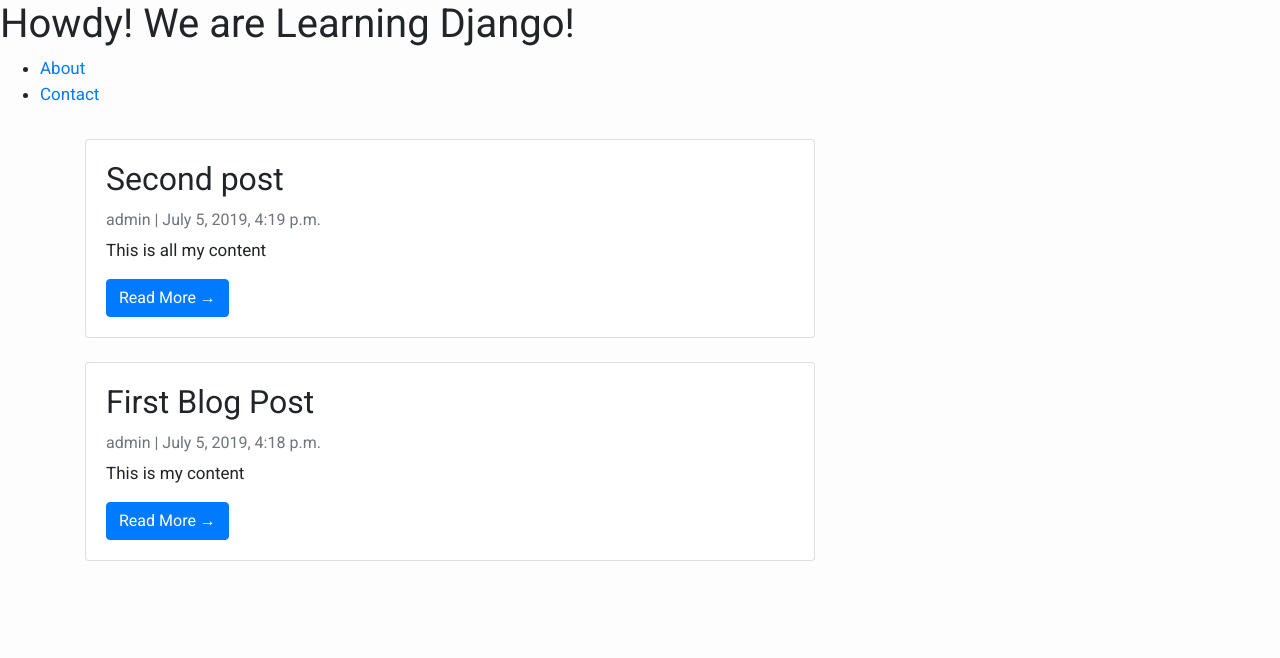
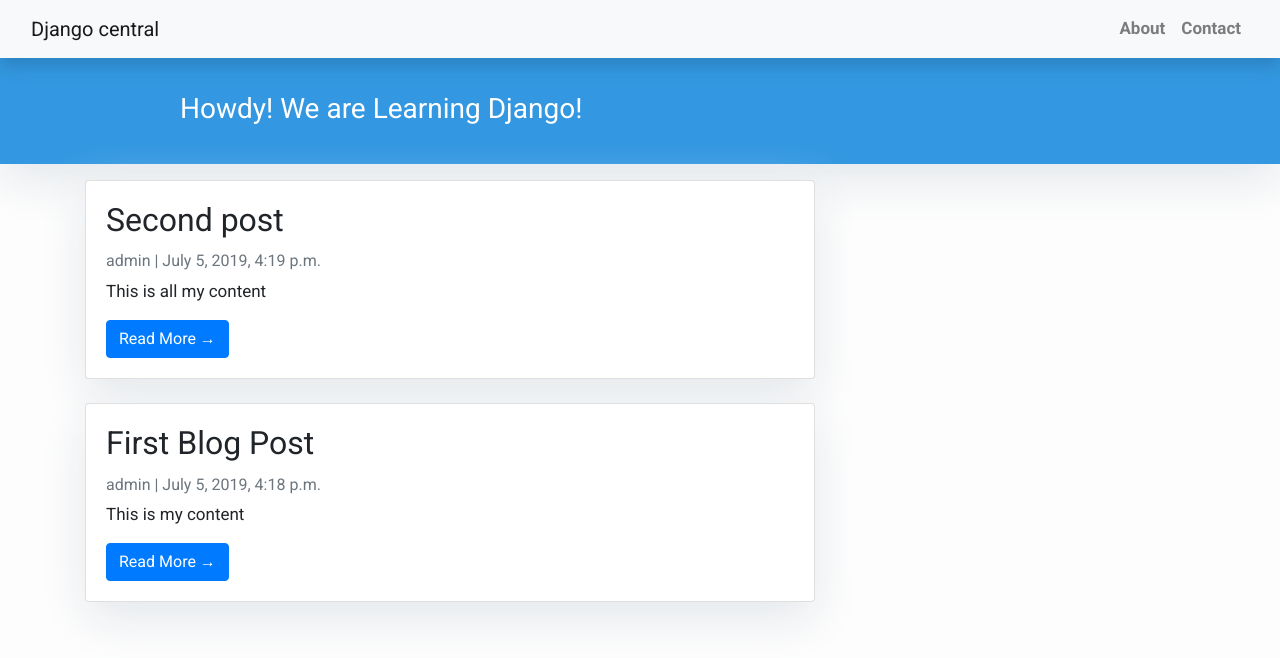
Before and after one commit to feeblefruits/django-page, a Django app: page / in a window 1280 px wide. Shown: the top 658 px of the page. Run offline with Django 3.2, Linux system fonts and the light colour scheme; data comes from the database, SQL or seed files in the repository; some libraries are stand-ins or nearby versions.

Commit message:
update page

```diff
--- a/howdy/static/howdy/css/base.css
+++ b/howdy/static/howdy/css/base.css
@@ -18,3 +18,11 @@
   box-shadow: 0 16px 48px #E3E7EB;
   padding-top: 10px;
 }
+
+.card{
+ box-shadow: 0 16px 48px #E3E7EB;
+}
+
+.head_text {
+  color: white;
+}
--- a/howdy/templates/index.html
+++ b/howdy/templates/index.html
@@ -8,20 +8,45 @@
       <link href="https://fonts.googleapis.com/css?family=Roboto:400,700" rel="stylesheet">
       <meta name="google" content="notranslate" />
       <meta name="viewport" content="width=device-width, initial-scale=1" />
-      <link rel="stylesheet" href="https://maxcdn.bootstrapcdn.com/bootstrap/4.0.0/css/bootstrap.min.css" integrity="sha384-Gn5384xqQ1aoWXA+058RXPxPg6fy4IWvTNh0E263XmFcJlSAwiGgFAW/dAiS6JXm"
-            crossorigin="anonymous" />
+      <link rel="stylesheet" href="https://stackpath.bootstrapcdn.com/bootstrap/4.3.1/css/bootstrap.min.css" />
       <link href="{% static 'howdy/css/base.css' %}" rel="stylesheet" media="all">
   </head>
-  <body> {%block content%}
-      <h1 class="heading">Howdy! We are Learning Django!</h1>
-   <ul>
-    <li>
-      <a href="/about/">About</a>
-    </li>
-    <li>
-      <a href="/contact/">Contact</a>
-    </li>
-   </ul>
+  <body>
+    {%block content%}
+  <!-- Navigation -->
+  <nav class="navbar navbar-expand-lg navbar-light bg-light shadow" id="mainNav">
+    <div class="container-fluid">
+      <a class="navbar-brand" href="{% url 'home' %}">Django central</a>
+      <button class="navbar-toggler navbar-toggler-right" type="button" data-toggle="collapse" data-target="#navbarResponsive"
+          aria-controls="navbarResponsive" aria-expanded="false" aria-label="Toggle navigation">
+        <span class="navbar-toggler-icon"></span>
+      </button>
+      <div class="collapse navbar-collapse" id="navbarResponsive">
+        <ul class="navbar-nav ml-auto">
+          <li class="nav-item text-black">
+            <a class="nav-link text-black font-weight-bold" href="/about/">About</a>
+          </li>
+
+          <li class="nav-item text-black">
+            <a class="nav-link text-black font-weight-bold" href="/contact/">Contact</a>
+          </li>
+        </ul>
+      </div>
+    </div>
+  </nav>
+
+  <header class="masthead">
+      <div class="overlay"></div>
+      <div class="container">
+          <div class="row">
+              <div class=" col-md-8 col-md-10 mx-auto">
+                  <div class="site-heading">
+                      <h3 class=" site-heading my-4 mt-3 text-white">Howdy! We are Learning Django!</h3>
+                  </div>
+              </div>
+          </div>
+      </div>
+  </header>
 
   <div class="container">
       <div class="row">
```
